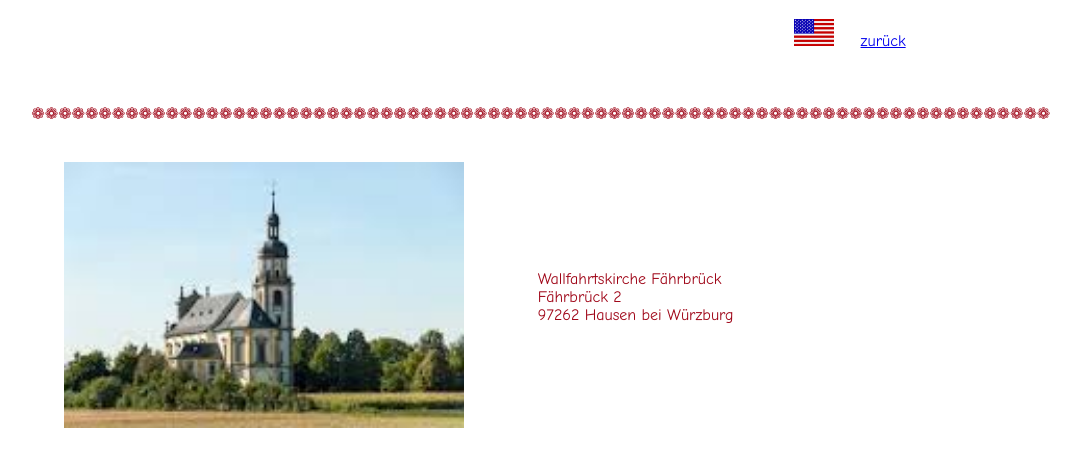
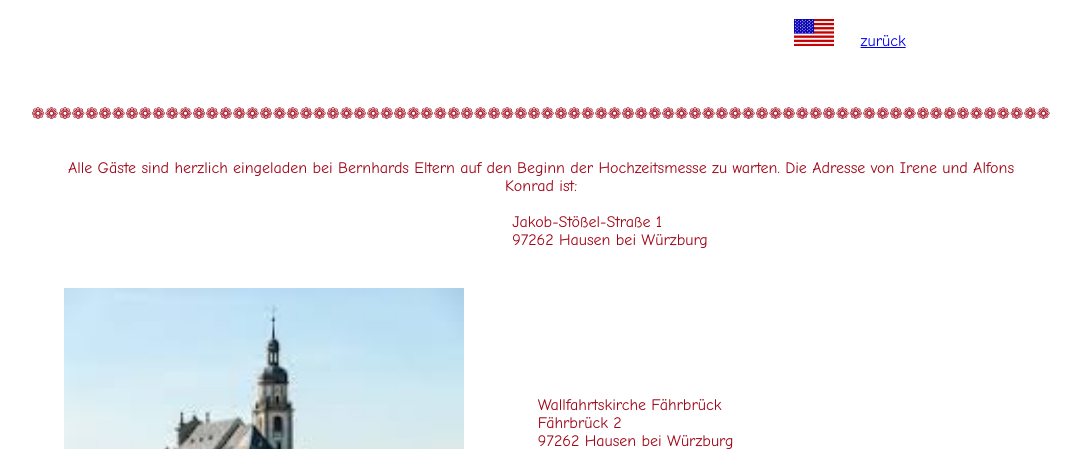
Before and after one commit to IsabellGraf/Hochzeit, a plain HTML site: page faehrbrueck.html in a window 1280 px wide. Shown: the top 449 px of the page, without its empty margins (99-1180 px from the left). Drawn offline with nearby package versions, Linux system fonts and the light colour scheme; some packages are replaced by stand-ins of ours.

Commit message:
nach Hausen einladen

```diff
--- a/faehrbrueck.html
+++ b/faehrbrueck.html
@@ -47,6 +47,21 @@ body{
 </br> <br>
 
 <div style = "padding-left:12%;padding-right:12%">
+
+  <div align="center">
+  Alle Gäste sind herzlich eingeladen bei Bernhards Eltern auf den Beginn der Hochzeitsmesse zu warten.
+  Die Adresse von Irene und Alfons Konrad ist:
+</div>
+<br>
+
+  <div style = "padding-left:47%">
+    Jakob-Stößel-Straße 1 <br>
+    97262 Hausen bei Würzburg
+  </div>
+
+
+<br>
+<br>
 
 <table>
 <col width="45%" />
```
